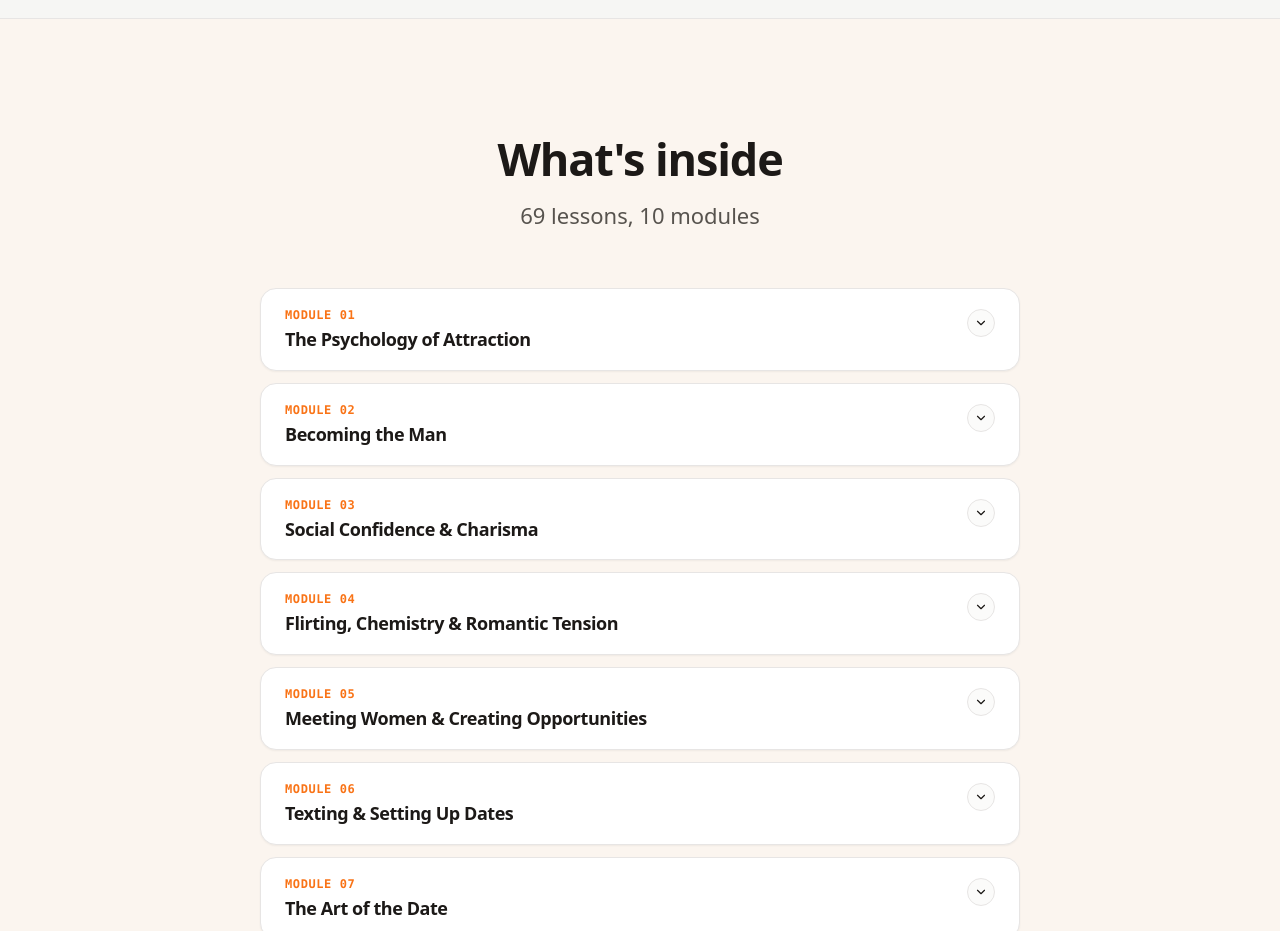
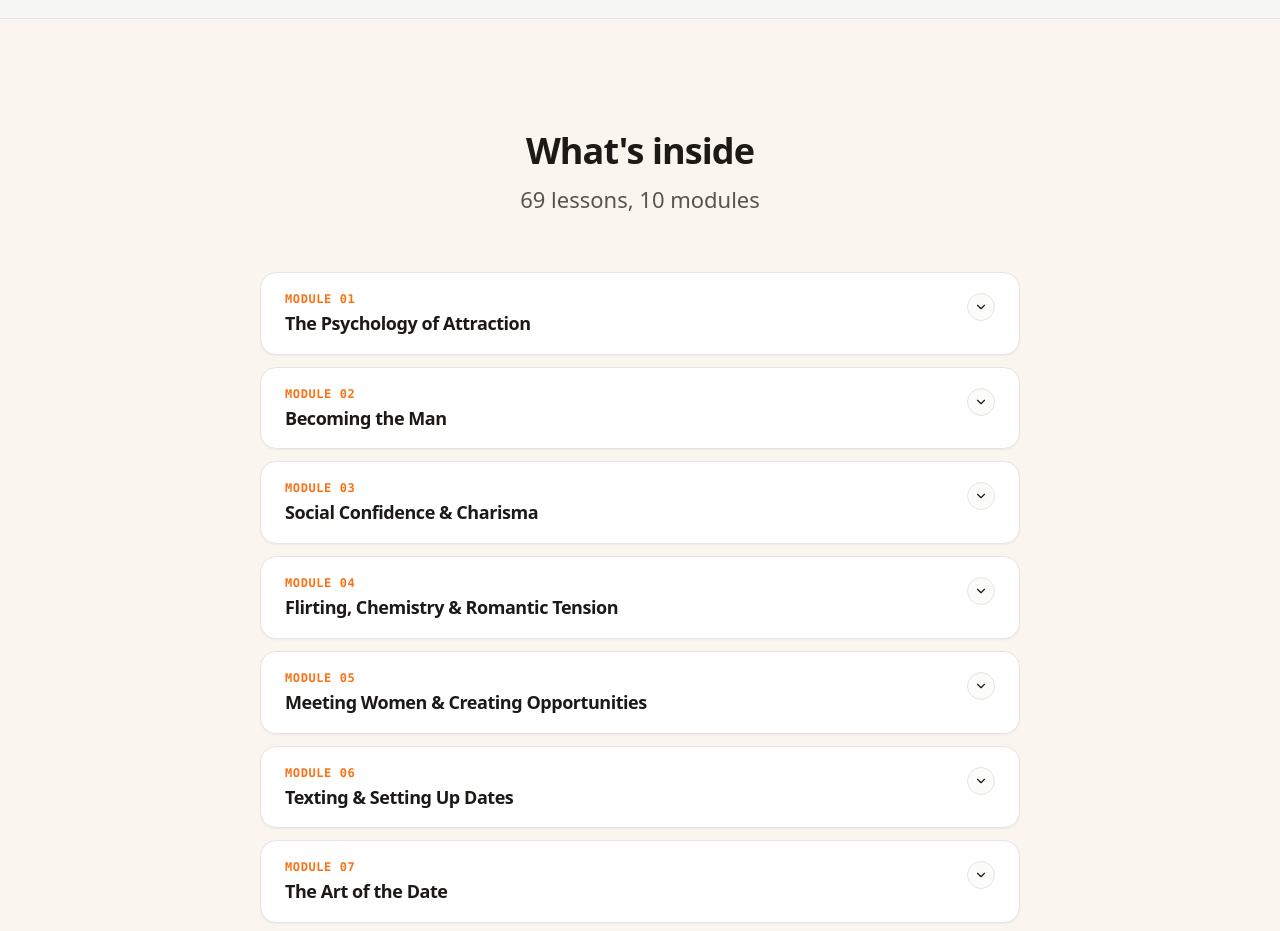
Before and after one commit to Ravishankar802/The-Plugd, a Next.js app: page / in a window 1280 px wide. Shown: the part 2560-3491 px from the top of the page. Built offline with nearby package versions, Linux system fonts and the light colour scheme.

Commit message:
style(curriculum): match What's inside heading font size exactly with other section headings

```diff
--- a/src/components/DatingPlaybookCurriculum.tsx
+++ b/src/components/DatingPlaybookCurriculum.tsx
@@ -31,7 +31,7 @@
       <div className="mx-auto max-w-7xl px-4 sm:px-6 lg:px-8 relative z-10">
         {/* Section Header */}
         <div className="text-center max-w-3xl mx-auto mb-10 sm:mb-12 md:mb-14">
-          <h2 className="text-3xl sm:text-[38px] md:text-[45px] font-bold tracking-tight text-[#1c1917] leading-tight">
+          <h2 className="text-3xl sm:text-4xl font-bold tracking-tight text-[#1c1917]">
             What&apos;s inside
           </h2>
           <p className="mt-2.5 sm:mt-3 text-base sm:text-lg md:text-[22px] text-[#57534e] leading-normal max-w-2xl mx-auto">
```
